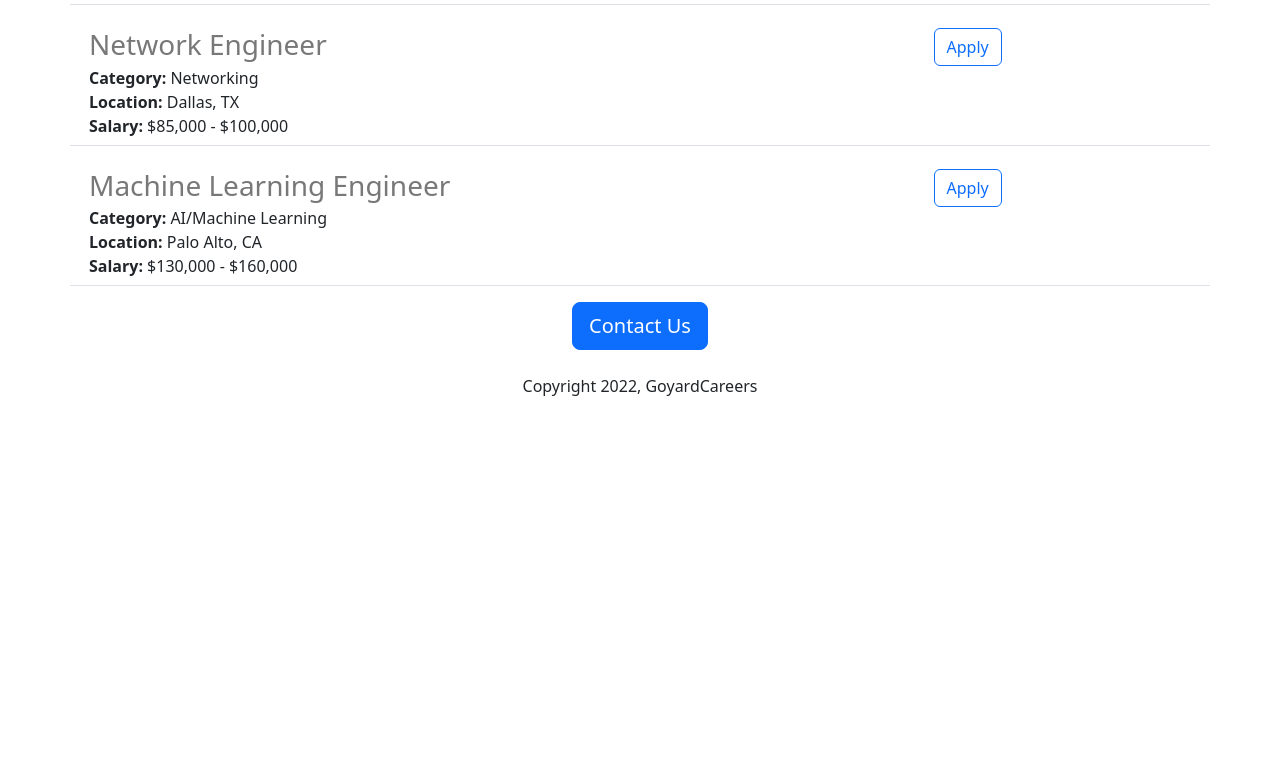
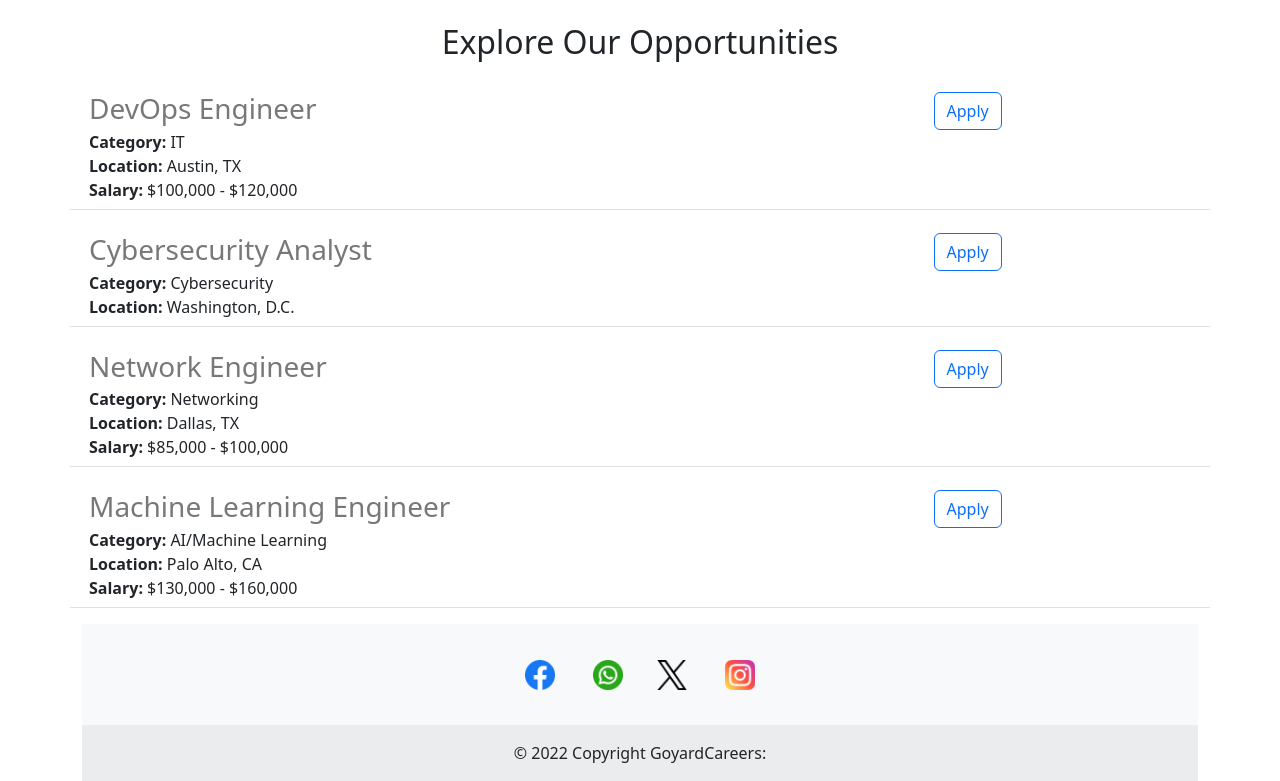
Before and after one commit to josephmens1/careers-website, a Flask app: page / in a window 1280 px wide. Shown: the part 1047-1828 px from the top of the page. Before the commit the page ends 1443 px from the top, so only its background shows below. Run offline with Flask 3, Linux system fonts and the light colour scheme.

Commit message:
functional and aesthetic improvements

```diff
--- /dev/null
+++ b/templates/footer.html
@@ -0,0 +1,35 @@
+<footer class="bg-body-tertiary text-center">
+  <!-- Grid container -->
+  <div class="container p-4 pb-0">
+    <!-- Section: Social media -->
+    <section class="mb-4">
+      <a
+        class="btn text-white btn-floating m-1"
+        href="#!"
+        role="button"
+        >
+        <img src="/static/facebook.png" width="30" height="30" class="d-inline-block align-text-top"></a>
+
+      <a class="btn text-white btn-floating m-1"
+        href="#!"
+        role="button"
+        ><img src="/static/whatsapp.png" width="30" height="30" class="d-inline-block align-text-top"</a>
+
+      <a class="btn text-white btn-floating m-1"
+        href="#!"
+        role="button"
+        ><img src="/static/twitter.png" width="30" height="30" class="d-inline-block align-text-top"
+      ></a>
+
+      <a
+        class="btn text-white btn-floating m-1"
+        href="#!"
+        role="button"
+        ><img src="/static/instagram.png" width="30" height="30" class="d-inline-block align-text-top">
+      </a>
+    </section>
+  </div>
+  <div class="text-center p-3" style="background-color: rgba(0, 0, 0, 0.05);">
+    © 2022 Copyright {{company_name}}:
+  </div>
+</footer>
--- a/templates/home.html
+++ b/templates/home.html
@@ -15,23 +15,24 @@
   </style>
 </head>
 <body>
+  {% include 'nav.html' %}
+  <img class="img-fluid" id="banner" src="/static/bg.jpg">
   <div class="container">
-  <h1 class="text-center mt-2 mb-4">{{company_name}}</h1>
-  <img class="img-fluid" id="banner" src="/static/bg.jpg">
-
-  <h2 class="text-center mt-4 mb-2">About {{company_name}}</h2>
-  <p class="lead">Welcome to {{company_name}}, your premier career application platform designed to elevate your professional journey. At {{company_name}}, we are passionate about connecting talented individuals with the right opportunities, enabling them to achieve their career aspirations seamlessly and efficiently.</p>
-
-  <h2 class="text-center mt-4 mb-2">Explore Our Opportunities</h2>
+  <h1 class="text-center mt-4 mb-4">{{company_name}}</h1>
+    <div class="row" style="margin-bottom:16px">
+      <div class="col-md-6">
+  <p class="lead"> Welcome to {{company_name}}, your premier career application platform designed to elevate your professional journey. At {{company_name}}, we are passionate about connecting talented individuals with the right opportunities, enabling them to achieve their career aspirations seamlessly and efficiently.</p>
+      </div>
+      <div class="d-none d-md-block col-md-6">
+      <img src="/static/picture.jpg" style="height:450px;border-radius:8px;">
+      </div>
+      </div>
+  <h2 class="text-center mt-4 mb-4">Explore Our Opportunities</h2>
   <div>
     {% for job in jobs %}
     {% include 'jobs.html' %}
   {% endfor %}
   </div>
-    <div class="text-center">
-  <button class="btn btn-primary btn-lg">Contact Us</button>
-      <p class="mt-4">Copyright 2022, {{company_name}}</p>
-      </div>
-    </div>
+        {% include 'footer.html' %}
 </body>
 </html>
--- a/templates/jobs.html
+++ b/templates/jobs.html
@@ -17,6 +17,6 @@
   {% endif %}
 </div>
   <div class="col-3">
-  <button type="button" class="btn btn-outline-primary">Apply</button>
+  <a href="mailto:mensaah.joseph@gmail.com?subject=Application for {{job['title']}}&body=My%20name%3A%20%3CEnter%20your%20name%20here...%3E%0D%0A%0D%0AMy%20Resume%20link%3A%20%3Cyour%20resume%20link%3E%0D%0A%0D%0AMy%20LinkedIn%20link%3A%20%3Cyour%20LinkedIn%20link%3E" type="button" class="btn btn-outline-primary float-right align-middle"> Apply </a>
   </div>
 </div>
--- /dev/null
+++ b/templates/nav.html
@@ -0,0 +1,7 @@
+<nav class="navbar shadow-sm fixed-top bg-white">
+  <div class="container-fluid">
+    <a class="navbar-brand" href="#">
+      <img src="/static/letter.png" width="30" height="24" class="d-inline-block align-text-top"> {{company_name}}
+    </a>
+  </div>
+</nav>
```
Also changed, not shown: static/facebook.png (added), static/instagram.png (added), static/letter-c.png (added), static/letter.png (added), static/twitter.png (added), static/whatsapp.png (added), 2 other files.
